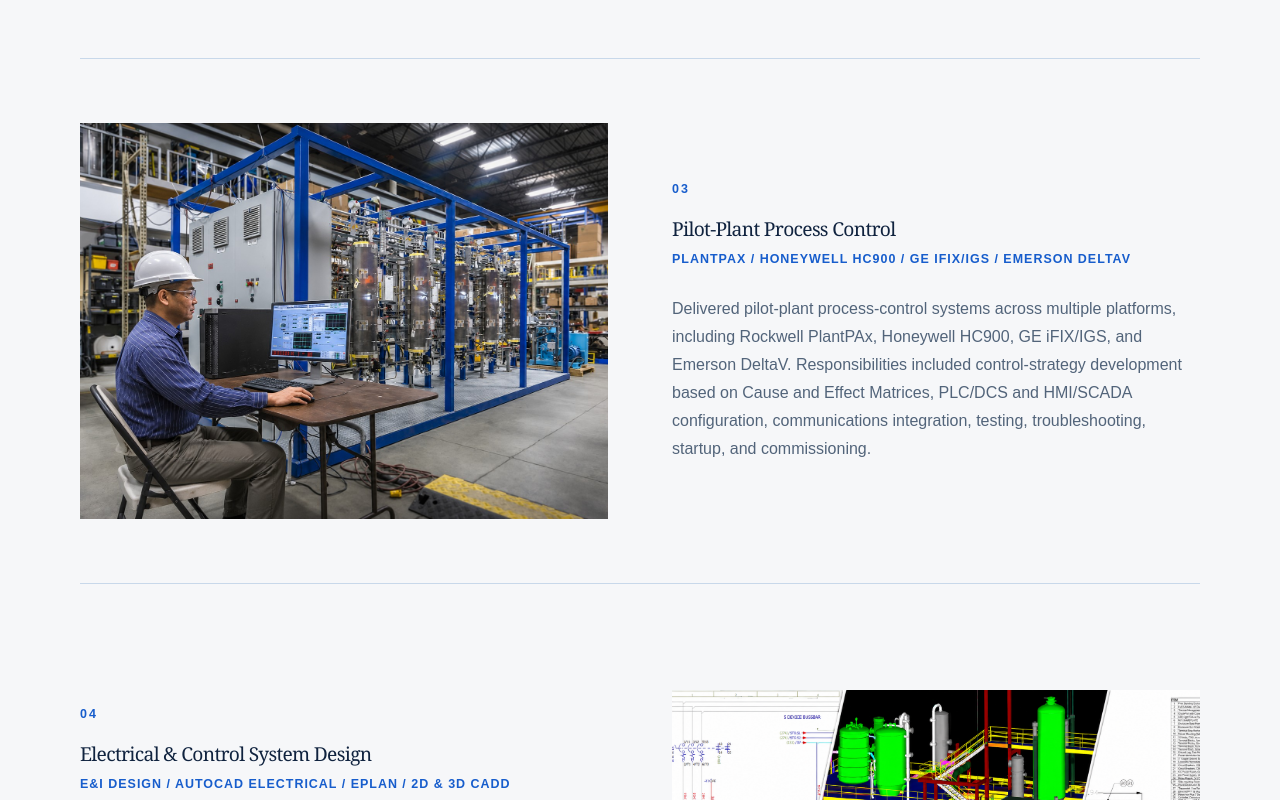
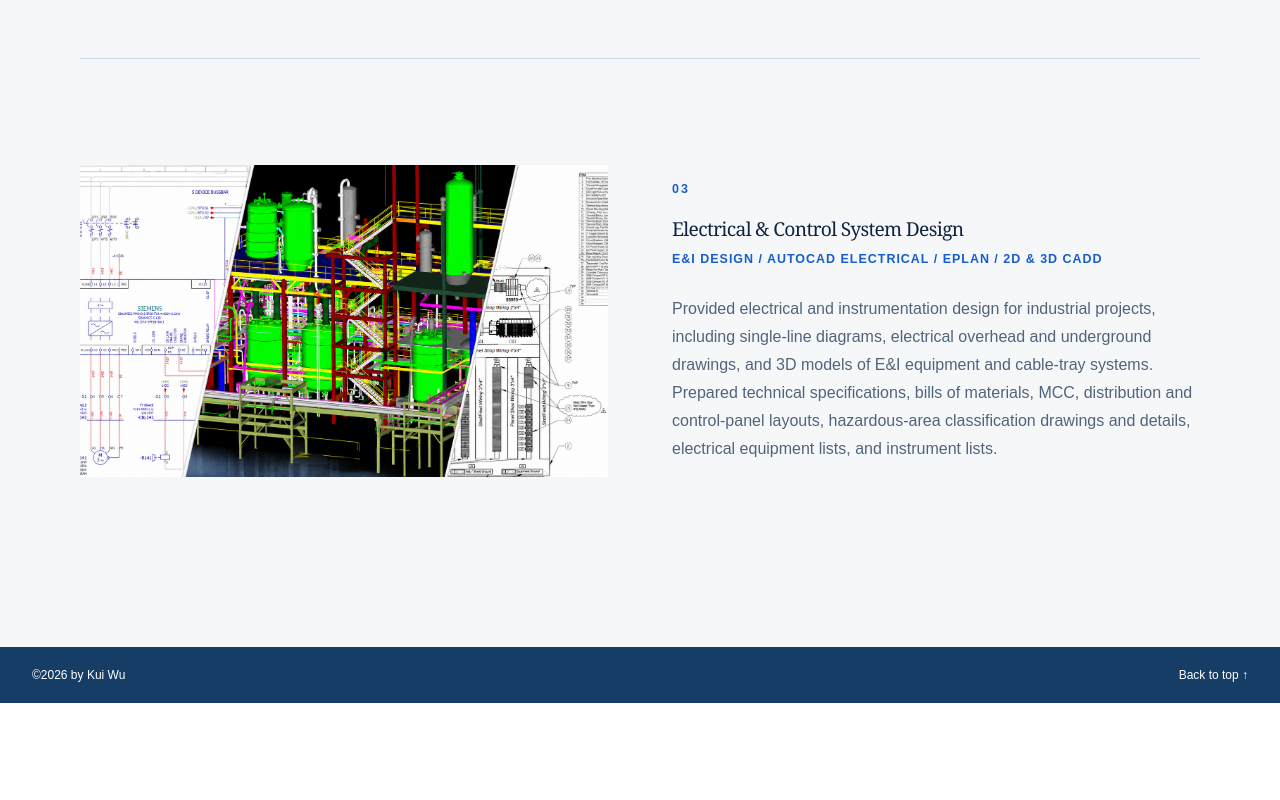
Before and after one commit to kwcontrols/KW-Portfolio, a Next.js app: page /experience in a window 1280 px wide. Shown: the part 1440-2240 px from the top of the page. After the commit the page ends 2143 px from the top, so only its background shows below. Built offline with nearby package versions, Linux system fonts and the light colour scheme.

Commit message:
Refine selected project portfolio

```diff
--- a/app/experience/page.tsx
+++ b/app/experience/page.tsx
@@ -12,7 +12,6 @@ type Project = {
 };
 
 const ROCKWELL_PROJECT_IMAGES: SlideshowImage[] = [
-  { src: "/projects/PlantPax-1.jpg", alt: "On-site pilot-plant process-control commissioning" },
   { src: "/projects/Pharma.PNG", alt: "Pharmaceutical process automation commissioning" },
   { src: "/projects/rockwell-2.jpg", alt: "Rockwell-based process automation system" },
   { src: "/projects/Conveyor Automation Upgrade.png", alt: "Conveyor automation upgrade commissioning" },
@@ -20,10 +19,6 @@ const ROCKWELL_PROJECT_IMAGES: SlideshowImage[] = [
 
 const SIEMENS_PROJECT_IMAGES: SlideshowImage[] = [
   { src: "/projects/siemens-3.png", alt: "Siemens automation platform and HMI" },
-];
-
-const PROCESS_CONTROL_IMAGES: SlideshowImage[] = [
-  { src: "/projects/iFix-1.jpg", alt: "Pilot-plant process-control system commissioning" },
 ];
 
 const ELECTRICAL_ENGINEERING_PROJECT_IMAGES: SlideshowImage[] = [
@@ -70,14 +65,6 @@ const PROJECTS: Project[] = [
   },
   {
     number: "03",
-    title: "Pilot-Plant Process Control",
-    category: "PlantPAx / Honeywell HC900 / GE iFIX/IGS / Emerson DeltaV",
-    images: PROCESS_CONTROL_IMAGES,
-    overview:
-      "Delivered pilot-plant process-control systems across multiple platforms, including Rockwell PlantPAx, Honeywell HC900, GE iFIX/IGS, and Emerson DeltaV. Responsibilities included control-strategy development based on Cause and Effect Matrices, PLC/DCS and HMI/SCADA configuration, communications integration, testing, troubleshooting, startup, and commissioning.",
-  },
-  {
-    number: "04",
     title: "Electrical & Control System Design",
     category: "E&I Design / AutoCAD Electrical / EPLAN / 2D & 3D CADD",
     images: ELECTRICAL_ENGINEERING_PROJECT_IMAGES,
```
